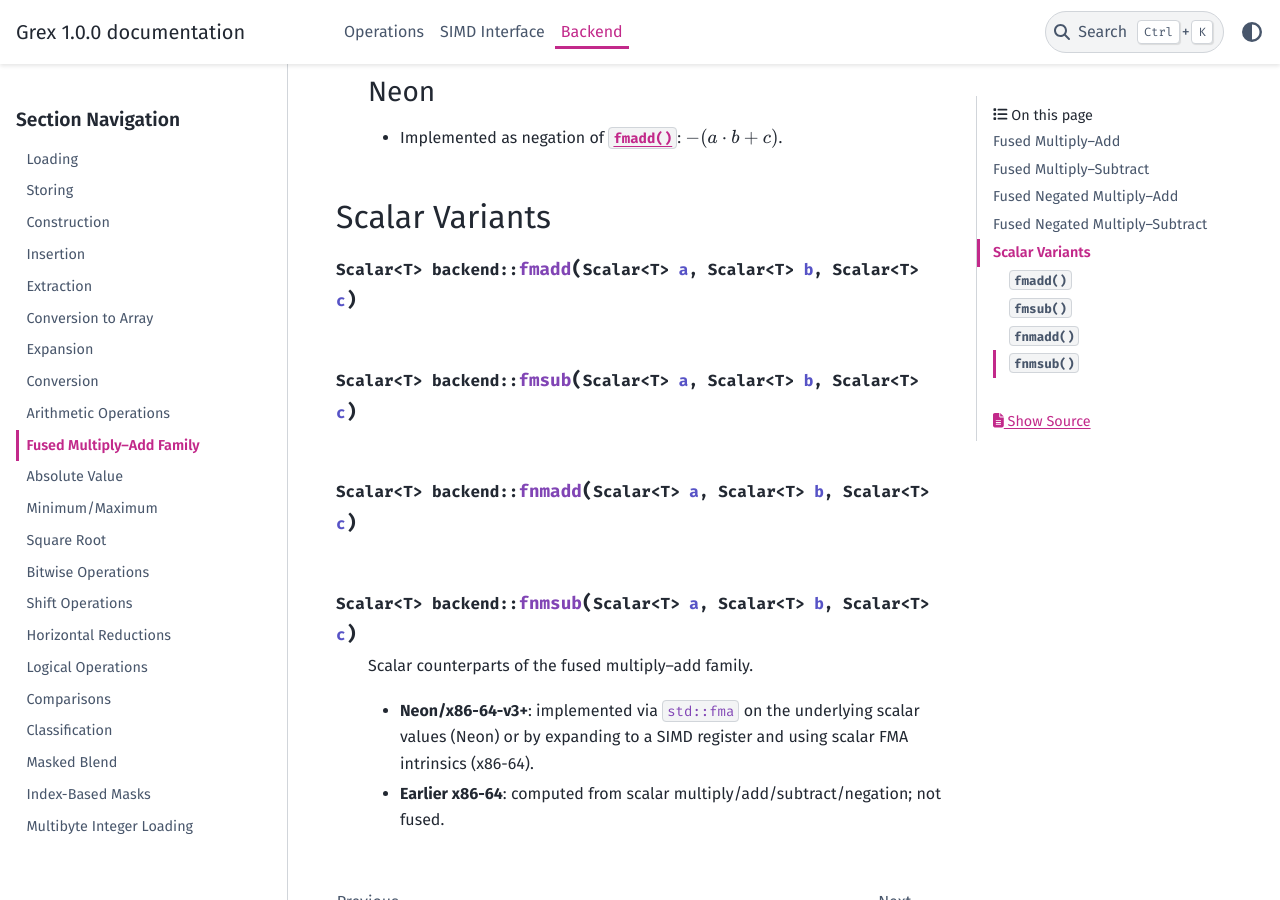
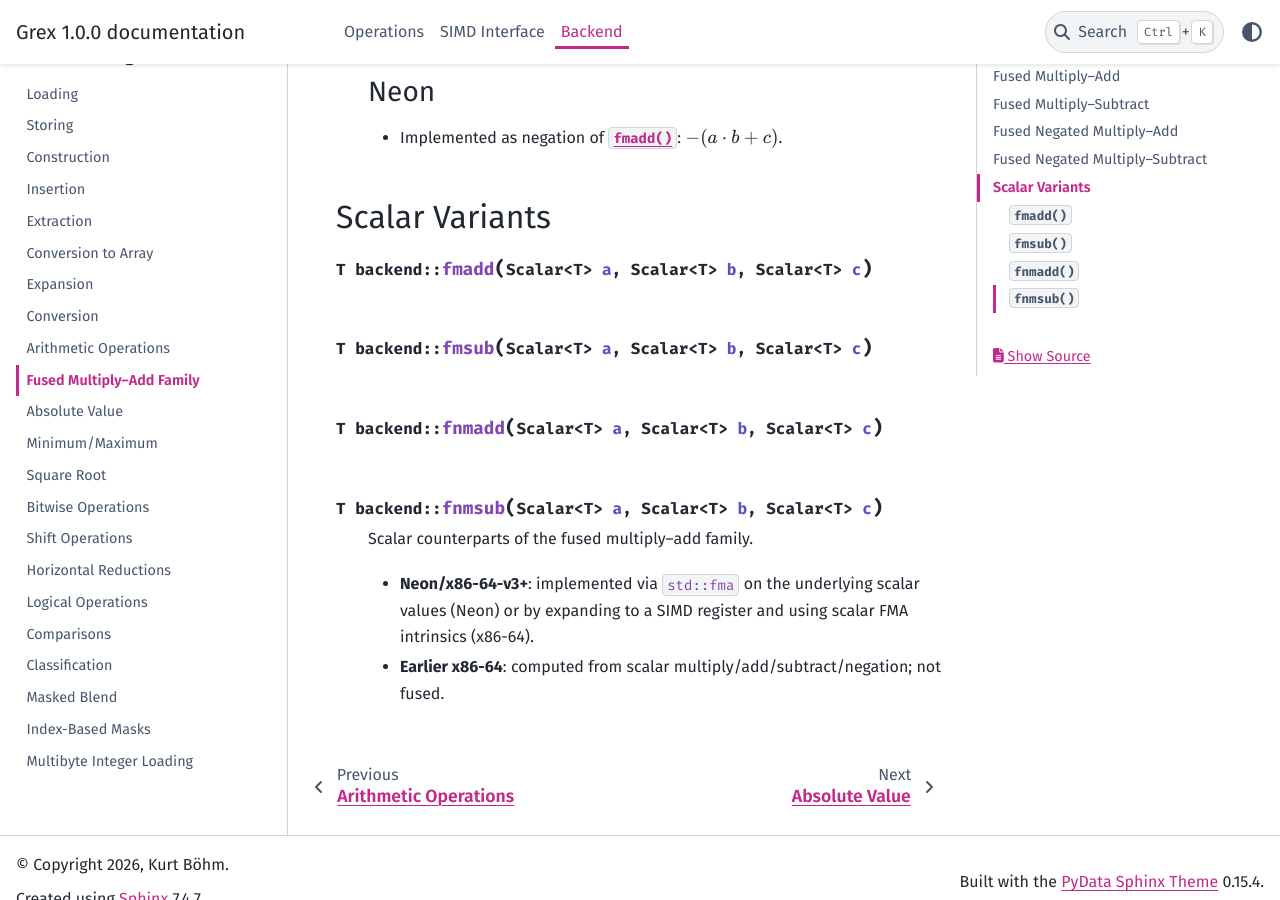
Before and after one commit to KurtBoehm/grex, a Sphinx documentation site: the page built from docs/operations/fmadd-family.rst, in a window 1280 px wide and 900 px high, scrolled down 2085 px. Built offline with Sphinx 7.4.7 and the PyData theme 0.15.4, drawn with Linux system fonts in a browser that asks for light colours.

Commit message:
Do not use `Scalar` as return type anymore

```diff
--- a/docs/operations/classification.rst
+++ b/docs/operations/classification.rst
@@ -66,7 +66,7 @@ Finite-Value Scalar Clamp
 *************************
 
 .. cpp:function:: template<FloatVectorizable T> \
-                  Scalar<T> backend::make_finite(Scalar<T> v)
+                  T backend::make_finite(Scalar<T> v)
 
    Scalar version of :cpp:func:`make_finite() <template\<AnyVector V\> V backend::make_finite(V v)>`:
 
--- a/docs/operations/fmadd-family.rst
+++ b/docs/operations/fmadd-family.rst
@@ -99,13 +99,13 @@ Fused Negated Multiply–Subtract
 Scalar Variants
 ***************
 
-.. cpp:function:: Scalar<T> backend::fmadd(Scalar<T> a, Scalar<T> b, Scalar<T> c)
+.. cpp:function:: T backend::fmadd(Scalar<T> a, Scalar<T> b, Scalar<T> c)
 
-.. cpp:function:: Scalar<T> backend::fmsub(Scalar<T> a, Scalar<T> b, Scalar<T> c)
+.. cpp:function:: T backend::fmsub(Scalar<T> a, Scalar<T> b, Scalar<T> c)
 
-.. cpp:function:: Scalar<T> backend::fnmadd(Scalar<T> a, Scalar<T> b, Scalar<T> c)
+.. cpp:function:: T backend::fnmadd(Scalar<T> a, Scalar<T> b, Scalar<T> c)
 
-.. cpp:function:: Scalar<T> backend::fnmsub(Scalar<T> a, Scalar<T> b, Scalar<T> c)
+.. cpp:function:: T backend::fnmsub(Scalar<T> a, Scalar<T> b, Scalar<T> c)
 
    Scalar counterparts of the fused multiply–add family.
 
--- a/docs/operations/sqrt.rst
+++ b/docs/operations/sqrt.rst
@@ -13,14 +13,14 @@ Square Root
    - **x86-64**: ``sqrt`` intrinsics.
    - **Neon**: ``vsqrtq`` intrinsics.
 
-.. cpp:function:: Scalar<f32> backend::sqrt(Scalar<f32> v)
+.. cpp:function:: f32 backend::sqrt(Scalar<f32> v)
 
    Scalar square root :math:`\sqrt{v}` for ``f32``.
 
    - **x86-64**: 128-bit ``sqrt`` intrinsics on a temporary SIMD vector.
    - **Neon**: inline assembly (GCC) or built-in (Clang) which emits ``fsqrt``.
 
-.. cpp:function:: Scalar<f64> backend::sqrt(Scalar<f64> v)
+.. cpp:function:: f64 backend::sqrt(Scalar<f64> v)
 
    Scalar square root :math:`\sqrt{v}` for ``f64``.
 
```
Also changed, not shown: 8 other files.
